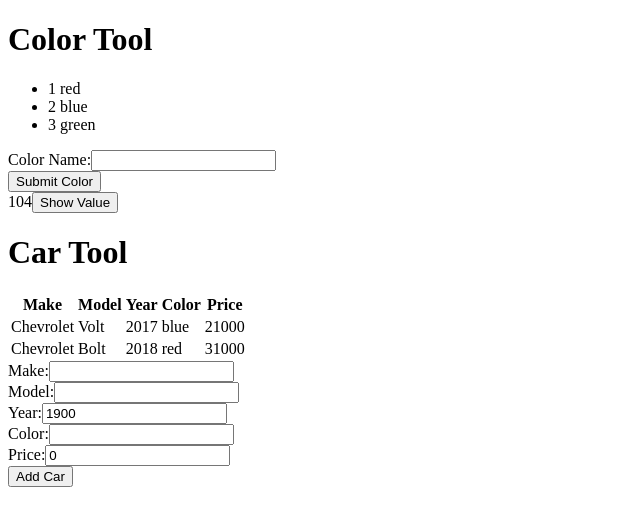
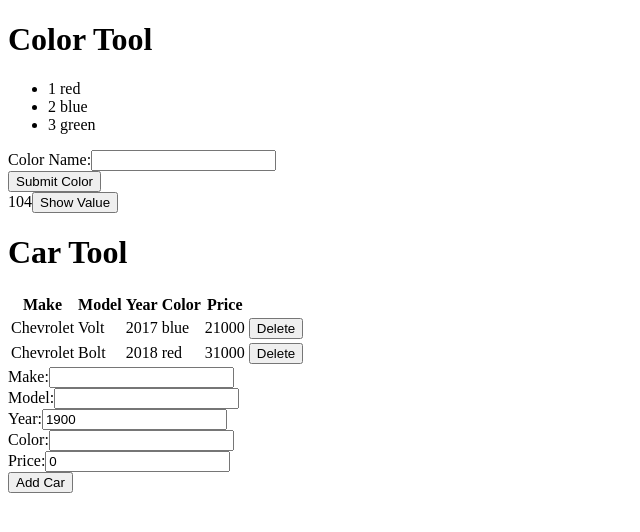
Before and after one commit to training4developers/angular_02122018, an Angular app: page / in a window 1280 px wide. Shown: the top 532 px of the page, without its empty margins (0-640 px from the left). Built offline with nearby package versions, Linux system fonts and the light colour scheme.

Commit message:
added code demos

```diff
--- a/src/app/car-tool/components/car-home/car-home.component.html
+++ b/src/app/car-tool/components/car-home/car-home.component.html
@@ -1,6 +1,6 @@
 <tool-header headerText="Car Tool"></tool-header>
 
-<car-table [cars]="cars"></car-table>
+<car-table [cars]="cars" (removeCar)="deleteCar($event)"></car-table>
 
 <form [formGroup]="carForm">
 
--- a/src/app/car-tool/components/car-home/car-home.component.ts
+++ b/src/app/car-tool/components/car-home/car-home.component.ts
@@ -49,4 +49,8 @@
     });
   }
 
+  deleteCar(carId: number) {
+    this.cars = this.cars.filter(c => c.id !== carId);
+  }
+
 }
--- a/src/app/car-tool/components/car-table/car-table.component.html
+++ b/src/app/car-tool/components/car-table/car-table.component.html
@@ -9,6 +9,7 @@
       </tr>
     </thead>
     <tbody>
-      <tr view-car-row *ngFor="let car of cars" [car]="car"></tr>
+      <tr view-car-row *ngFor="let car of cars"
+        [car]="car" (removeCar)="deleteCar($event)"></tr>
     </tbody>
   </table>
--- a/src/app/car-tool/components/car-table/car-table.component.ts
+++ b/src/app/car-tool/components/car-table/car-table.component.ts
@@ -1,4 +1,4 @@
-import { Component, OnInit, Input } from '@angular/core';
+import { Component, OnInit, Input, Output, EventEmitter } from '@angular/core';
 
 import { Car } from '../../models/car';
 
@@ -12,9 +12,16 @@
   @Input()
   public cars: Car[] = [];
 
+  @Output()
+  public removeCar = new EventEmitter<number>();
+
   constructor() { }
 
   ngOnInit() {
   }
 
+  deleteCar(carId: number) {
+    this.removeCar.emit(carId);
+  }
+
 }
--- a/src/app/car-tool/components/table-row/table-row.component.html
+++ b/src/app/car-tool/components/table-row/table-row.component.html
@@ -3,3 +3,5 @@
 <td>{{car.year}}</td>
 <td>{{car.color}}</td>
 <td>{{car.price}}</td>
+<td><button type="button" (click)="deleteCar(car.id)">
+  Delete</button></td>
--- a/src/app/car-tool/components/table-row/table-row.component.ts
+++ b/src/app/car-tool/components/table-row/table-row.component.ts
@@ -1,4 +1,4 @@
-import { Component, OnInit, Input } from '@angular/core';
+import { Component, OnInit, Input, Output, EventEmitter } from '@angular/core';
 
 import { Car } from '../../models/car';
 
@@ -12,9 +12,16 @@
   @Input()
   public car: Car = null;
 
+  @Output()
+  public removeCar = new EventEmitter<number>();
+
   constructor() { }
 
   ngOnInit() {
   }
 
+  deleteCar(carId: number) {
+    this.removeCar.emit(carId);
+  }
+
 }
```
